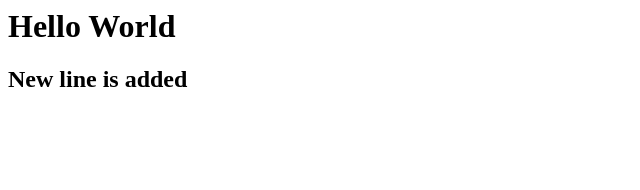
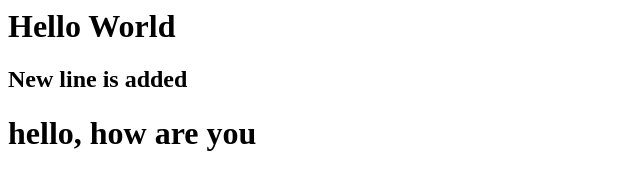
Before and after one commit to ramudugittool/myproj, a plain HTML site: page index.html in a window 1280 px wide. Shown: the whole page, without its empty margins (0-640 px from the left). Drawn offline with Linux system fonts and the light colour scheme.

Commit message:
file renamed

```diff
--- a/index.html
+++ b/index.html
@@ -1,2 +1,3 @@
 <h1>Hello World</h1>
 <h2>New line is added</h2>
+<h1>hello, how are you</h1>
```
Also changed, not shown: mydir/emp.txt (renamed from emp.txt), 1 other file.
